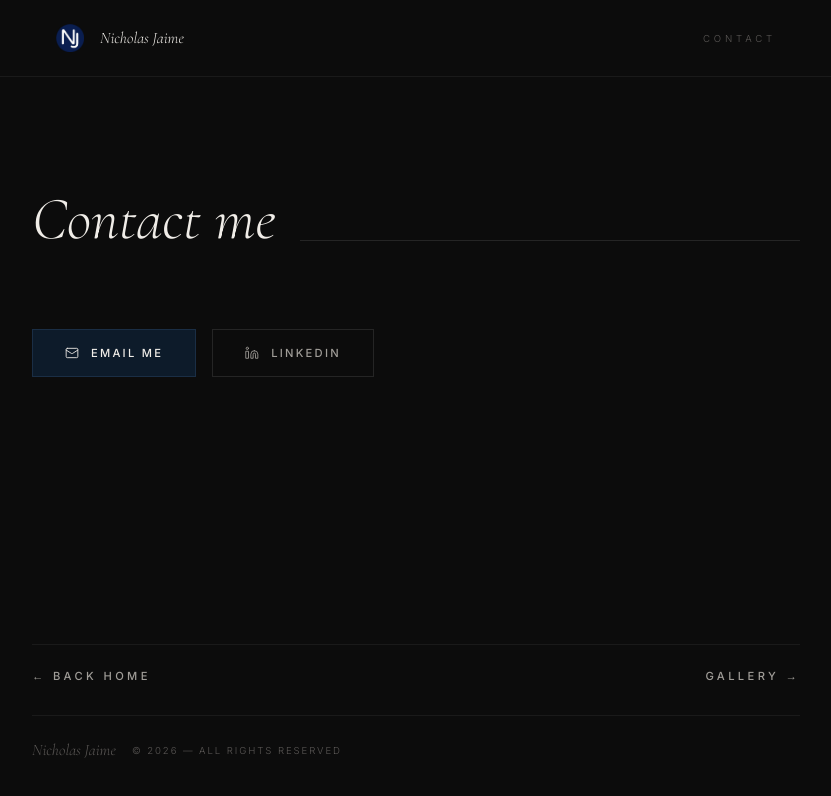
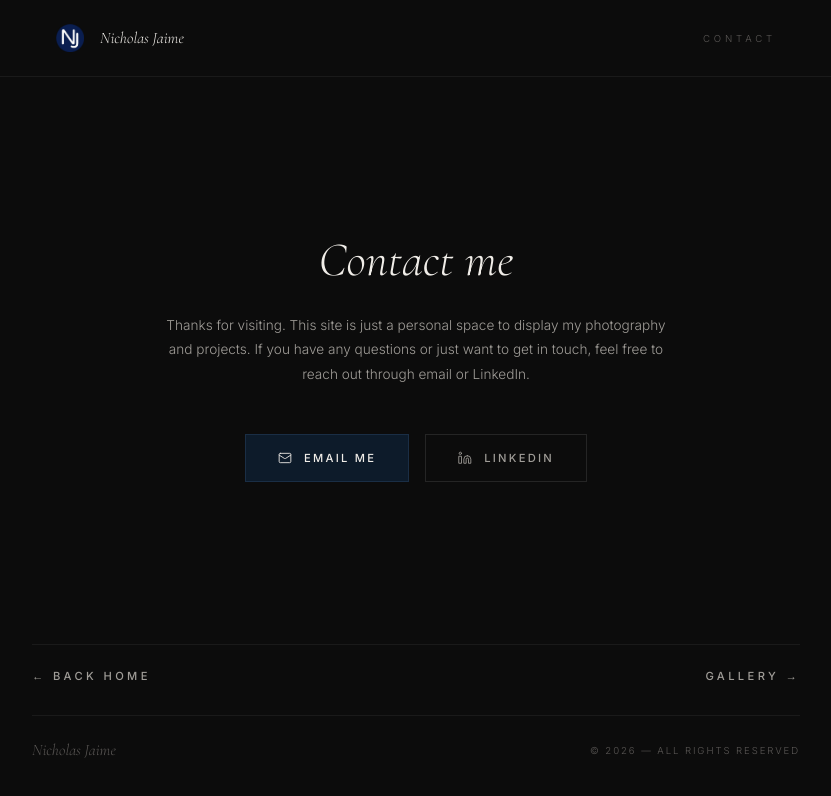
Before and after one commit to salohciN14/nicholasjaime.github.io, a plain HTML site: page contact/index.html in a window 1280 px wide. Shown: the whole page, without its empty margins (224-1055 px from the left). Drawn offline with nearby package versions, Linux system fonts and the light colour scheme.

Commit message:
Update index.html

```diff
--- a/contact/index.html
+++ b/contact/index.html
@@ -11,23 +11,41 @@
 
   .contact-section {
     flex: 1;
-    padding: 7rem 1.5rem 4rem;
+    display: flex;
+    align-items: center;
+    justify-content: center;
+    padding: 6rem 1.5rem 4rem;
   }
-  .contact-inner { max-width: 48rem; margin: 0 auto; }
+
+  .contact-inner {
+    max-width: 32rem;
+    width: 100%;
+    text-align: center;
+  }
+
+  /* Elegant Header matching the Gallery page style */
+  .gallery-header h1 {
+    font-family: 'Cormorant Garamond', serif;
+    font-size: clamp(2.2rem, 5vw, 3rem);
+    font-weight: 300;
+    font-style: italic;
+    color: var(--text-primary);
+    margin-bottom: 1.5rem;
+  }
 
   .contact-text {
-    max-width: 32rem;
-    margin-bottom: 4rem;
+    margin-bottom: 3rem;
   }
   .contact-text p {
     font-size: 0.85rem;
     font-weight: 300;
-    line-height: 1.9;
+    line-height: 1.8;
     color: var(--text-secondary);
   }
 
   .contact-buttons {
     display: flex;
+    justify-content: center;
     flex-wrap: wrap;
     gap: 1rem;
   }
@@ -44,7 +62,8 @@
     letter-spacing: 0.2em;
     text-transform: uppercase;
     font-weight: 500;
-    transition: background 0.3s, border-color 0.3s;
+    transition: background 0.3s, border-color 0.3s, color 0.3s;
+    text-decoration: none;
   }
   .btn-email:hover {
     background: var(--navy);
@@ -65,6 +84,7 @@
     text-transform: uppercase;
     font-weight: 500;
     transition: border-color 0.3s, color 0.3s;
+    text-decoration: none;
   }
   .btn-linkedin:hover {
     border-color: var(--navy);
@@ -102,6 +122,7 @@
     font-weight: 500;
     color: var(--text-secondary);
     transition: color 0.3s;
+    text-decoration: none;
   }
   .page-footer-nav a:hover { color: var(--text-primary); }
   .page-footer-bottom {
@@ -109,6 +130,7 @@
     padding-top: 1.5rem;
     display: flex;
     align-items: center;
+    justify-content: space-between;
     gap: 1rem;
     flex-wrap: wrap;
   }
@@ -142,21 +164,20 @@
     <section class="contact-section">
       <div class="contact-inner">
 
-        <div class="section-header">
-          <div class="section-title-row">
-            <h1 class="section-title">Contact me</h1>
-            <div class="section-title-line"></div>
-          </div>
+        <div class="gallery-header">
+          <h1>Contact me</h1>
+        </div>
+
+        <div class="contact-text">
+          <p>Thanks for visiting. This site is just a personal space to display my photography and projects. If you have any questions or just want to get in touch, feel free to reach out through email or LinkedIn.</p>
         </div>
 
         <div class="contact-buttons">
-          <!-- Replace href with your actual email -->
           <a href="https://mail.google.com/mail/?view=cm&to=nicholas.e.jaime@gmail.com"
-   target="_blank" rel="noopener noreferrer" class="btn-email">
+             target="_blank" rel="noopener noreferrer" class="btn-email">
             <svg width="14" height="14" viewBox="0 0 24 24" fill="none" stroke="currentColor" stroke-width="1.5" stroke-linecap="round" stroke-linejoin="round"><rect width="20" height="16" x="2" y="4" rx="2"/><path d="m22 7-8.97 5.7a1.94 1.94 0 0 1-2.06 0L2 7"/></svg>
             Email Me
           </a>
-          <!-- Replace href with your actual LinkedIn -->
           <a href="https://www.linkedin.com/in/nicholas-jaime-aa7735404/" target="_blank" rel="noopener noreferrer" class="btn-linkedin">
             <svg width="14" height="14" viewBox="0 0 24 24" fill="none" stroke="currentColor" stroke-width="1.5" stroke-linecap="round" stroke-linejoin="round"><path d="M16 8a6 6 0 0 1 6 6v7h-4v-7a2 2 0 0 0-2-2 2 2 0 0 0-2 2v7h-4v-7a6 6 0 0 1 6-6z"/><rect width="4" height="12" x="2" y="9"/><circle cx="4" cy="4" r="2"/></svg>
             LinkedIn
```
